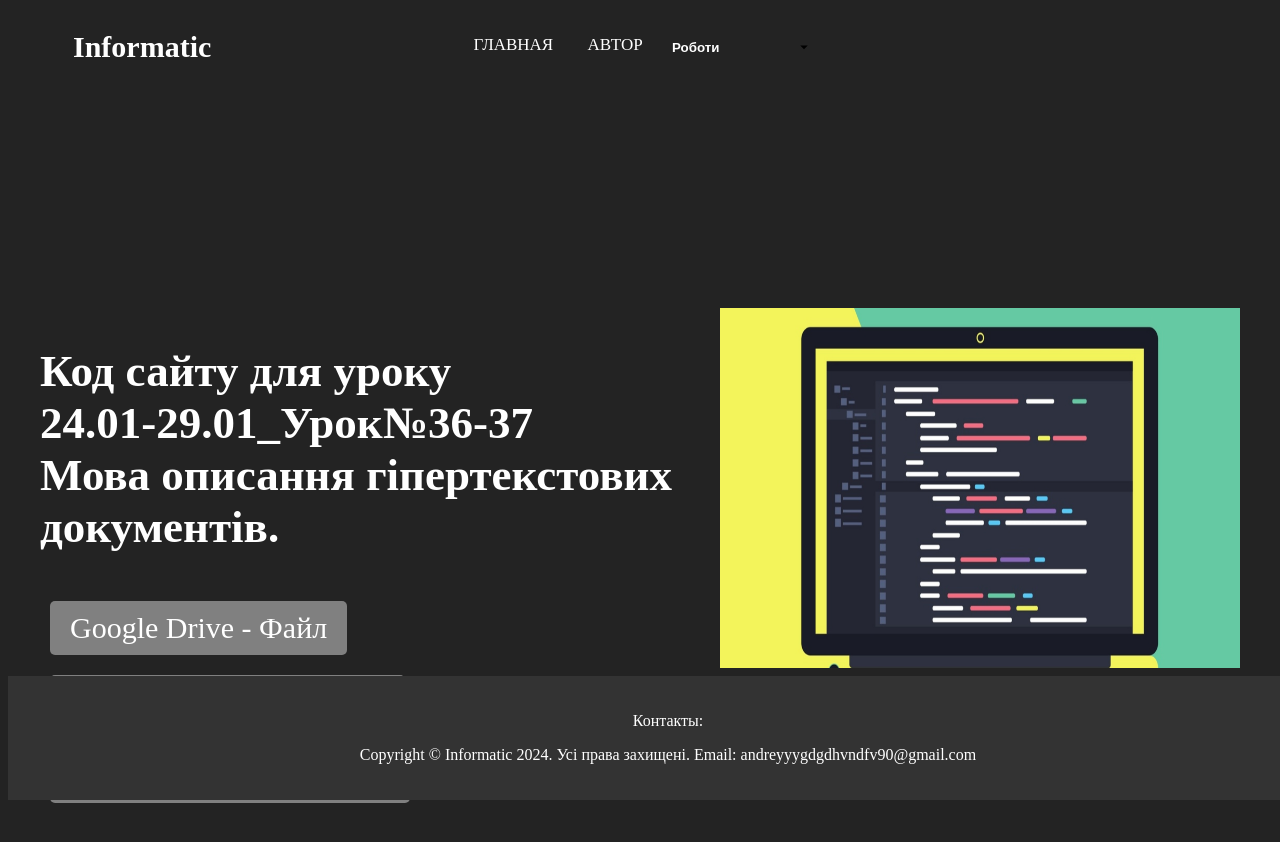
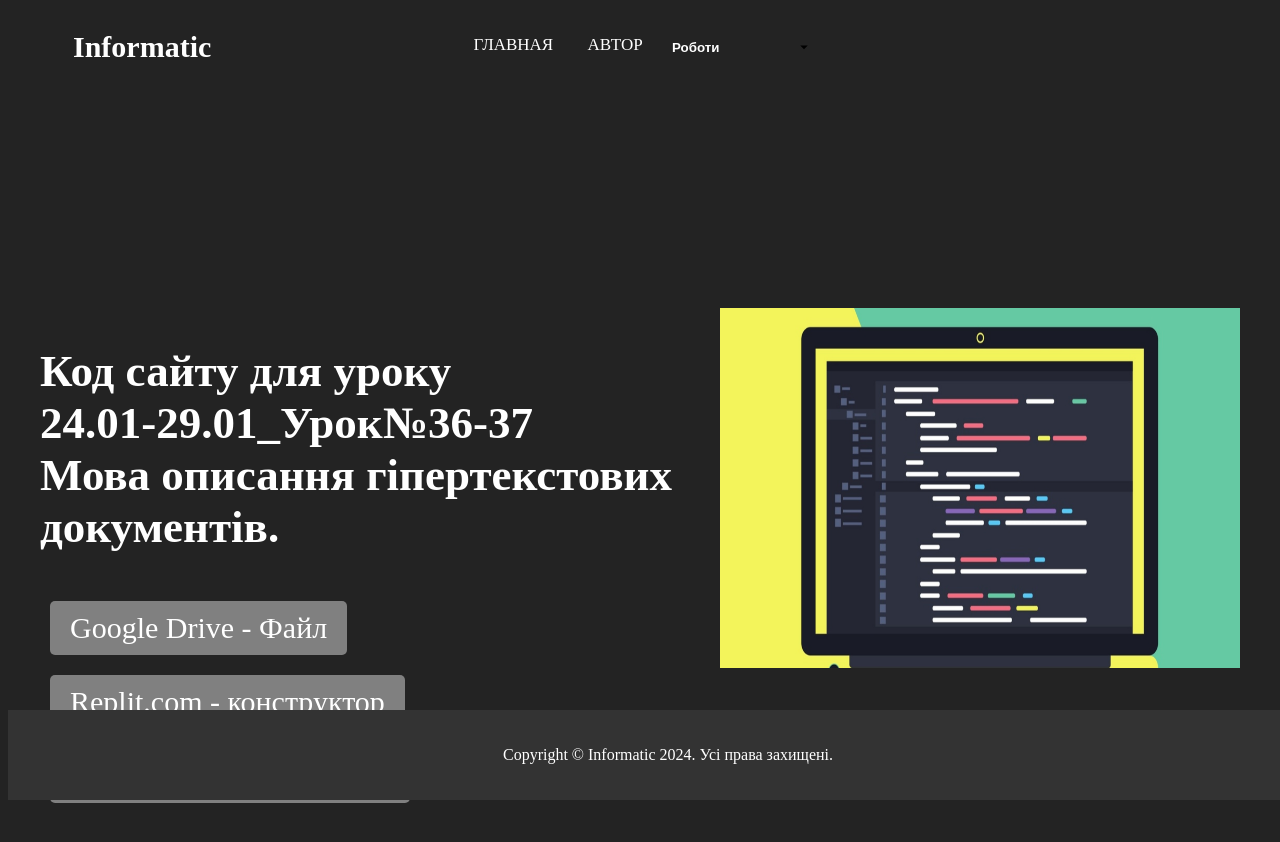
Before and after one commit to informaticv/informaticv.github.io, a plain HTML site: page 01.24_lesson №36-37.html in a window 1280 px wide. Drawn offline with Linux system fonts and the light colour scheme.

Commit message:
Update 01.24_lesson №36-37.html

```diff
--- a/01.24_lesson №36-37.html
+++ b/01.24_lesson №36-37.html
@@ -54,8 +54,7 @@
     </section>
 <footer class="footer">
     <div class="container-3">
-        <p>                                                             Контакты:</p>
-        <p>Copyright © Informatic 2024. Усі права захищені.   Email: andreyyygdgdhvndfv90@gmail.com</p>
+        <p>Copyright © Informatic 2024. Усі права захищені.</p>
     </div>
 </footer>
 </body>
```
